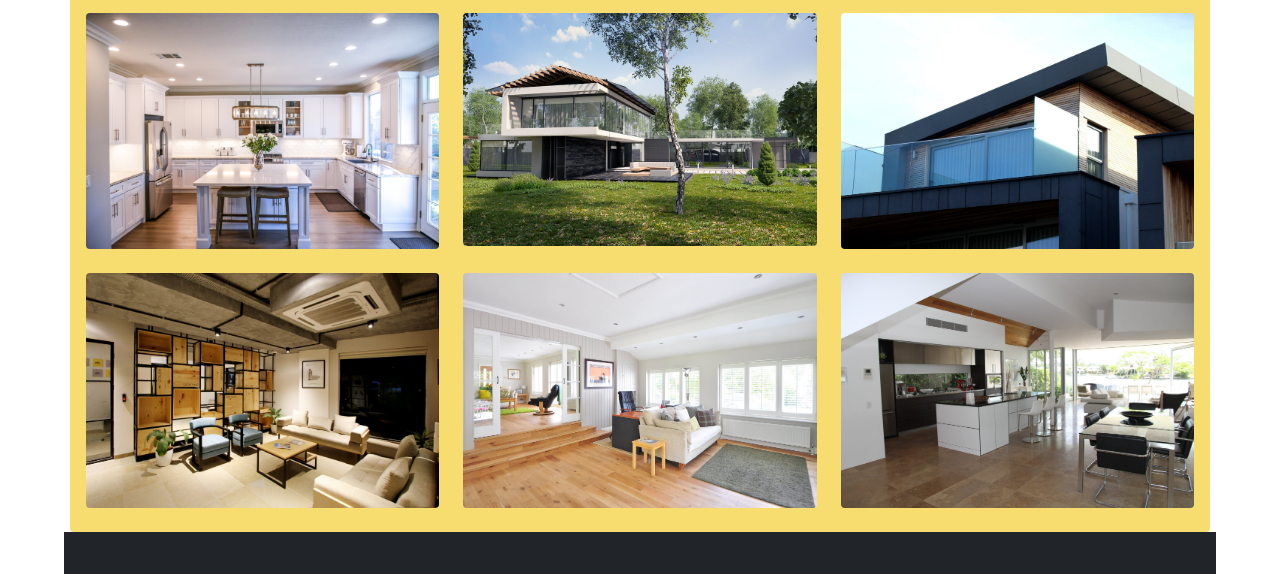
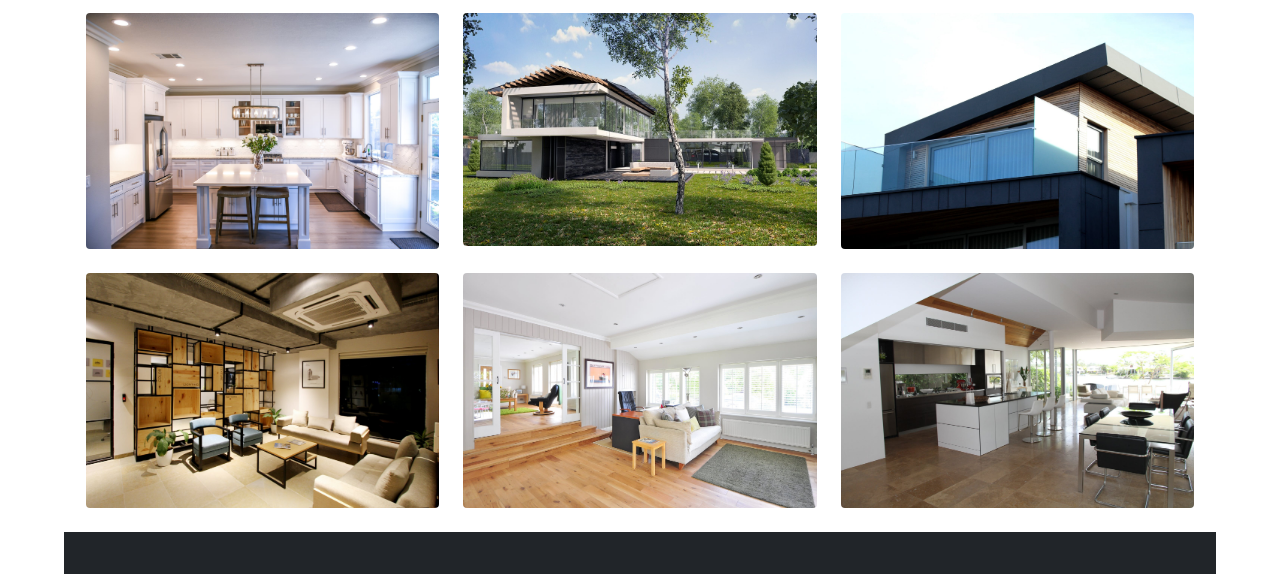
Before and after one commit to FranAranda/studiog-final, a plain HTML site: page trabajos.html in a window 1280 px wide. Shown: the part 563-1137 px from the top of the page. Drawn offline with nearby package versions, Linux system fonts and the light colour scheme.

Commit message:
cambio background

```diff
--- a/trabajos.html
+++ b/trabajos.html
@@ -42,7 +42,7 @@
 
         <!--Galeria-->
 
-      <div style="background-color: #F7DC6F ;" class="container text-center rounded">
+      <div style="background-color: #fff ;" class="container text-center rounded">
         <!--Titulo-->
         <h1 class="text-center text-white title__proyectos">Mis Proyectos</h1>
         <!--Subtitulo-->
```
